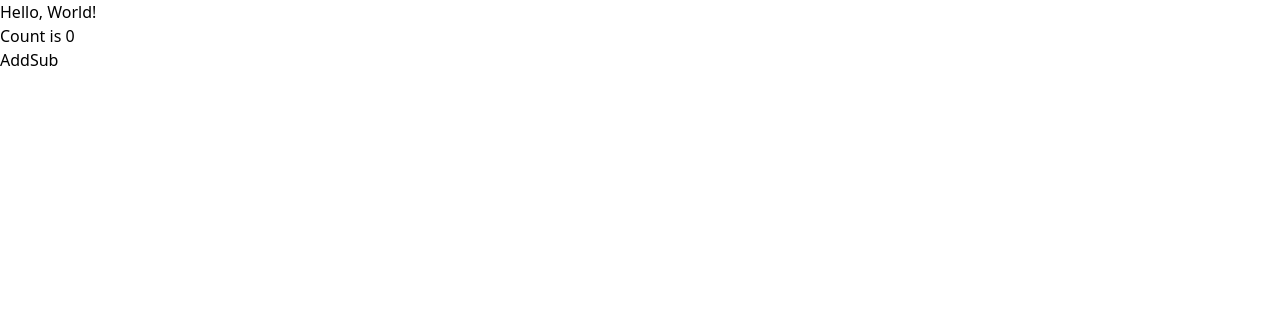
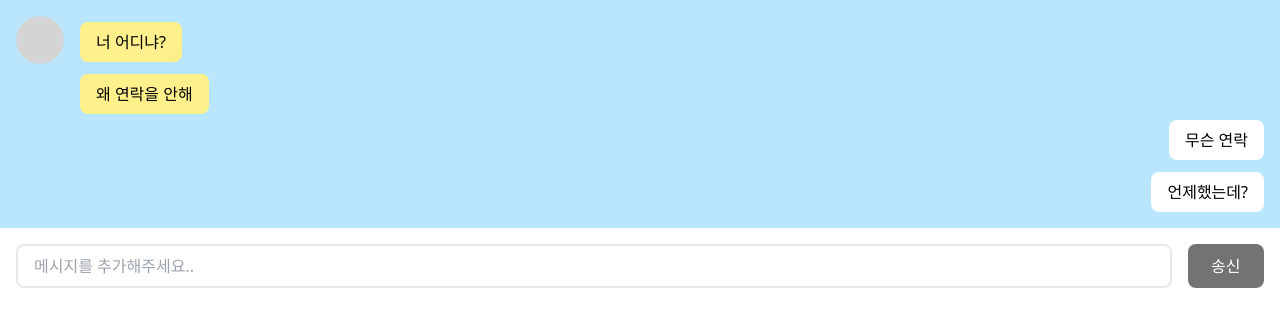
Before and after one commit to KeMezz/bubble-maker, a Nuxt app: page / in a window 1280 px wide. Shown: the top 326 px of the page. Built offline with nearby package versions, Linux system fonts and the light colour scheme.

Commit message:
styling chat

```diff
--- a/app.vue
+++ b/app.vue
@@ -1,8 +1,45 @@
 <template>
-  <div>Hello, World!</div>
-  <div>Count is {{ count }}</div>
-  <button @click="addCount">Add</button>
-  <button @click="subCount">Sub</button>
+  <form action="">
+    <div class="bg-sky-200 p-4">
+      <div class="flex gap-4">
+        <div class="bg-neutral-300 w-12 h-12 rounded-full" />
+        <div class="flex flex-col gap-3 mt-1.5">
+          <div
+            class="bg-yellow-200 flex items-center px-4 py-2 rounded-lg w-fit"
+          >
+            너 어디냐?
+          </div>
+          <div
+            class="bg-yellow-200 flex items-center px-4 py-2 rounded-lg w-fit"
+          >
+            왜 연락을 안해
+          </div>
+        </div>
+      </div>
+      <div class="flex flex-row-reverse gap-4">
+        <div class="flex flex-col items-end gap-3 mt-1.5">
+          <div class="bg-white flex items-center px-4 py-2 rounded-lg w-fit">
+            무슨 연락
+          </div>
+          <div class="bg-white flex items-center px-4 py-2 rounded-lg w-fit">
+            언제했는데?
+          </div>
+        </div>
+      </div>
+    </div>
+    <div class="flex gap-4 p-4">
+      <input
+        class="border-2 px-4 py-2 rounded-lg w-full"
+        type="text"
+        placeholder="메시지를 추가해주세요.."
+      />
+      <button
+        class="bg-neutral-500 hover:bg-neutral-400 transition-colors px-4 w-20 rounded-lg text-white"
+      >
+        송신
+      </button>
+    </div>
+  </form>
 </template>
 
 <script>
```
